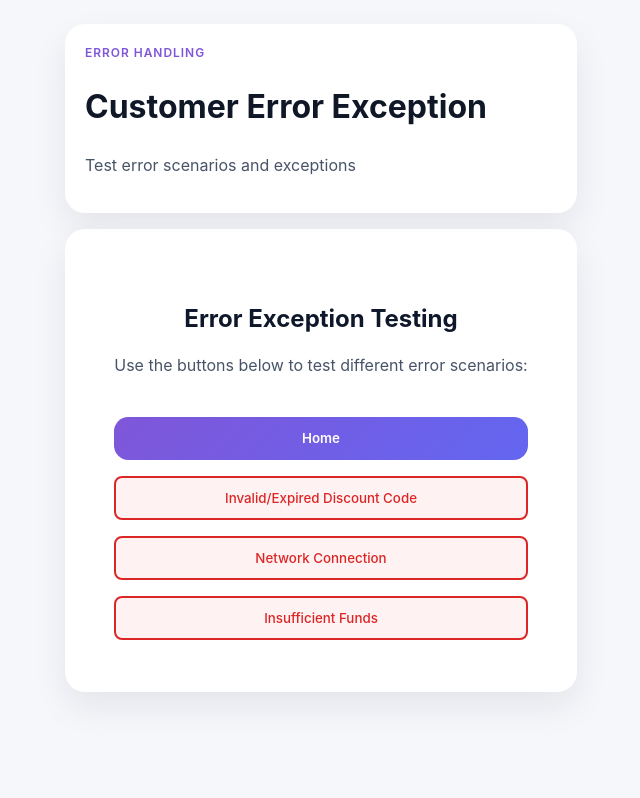
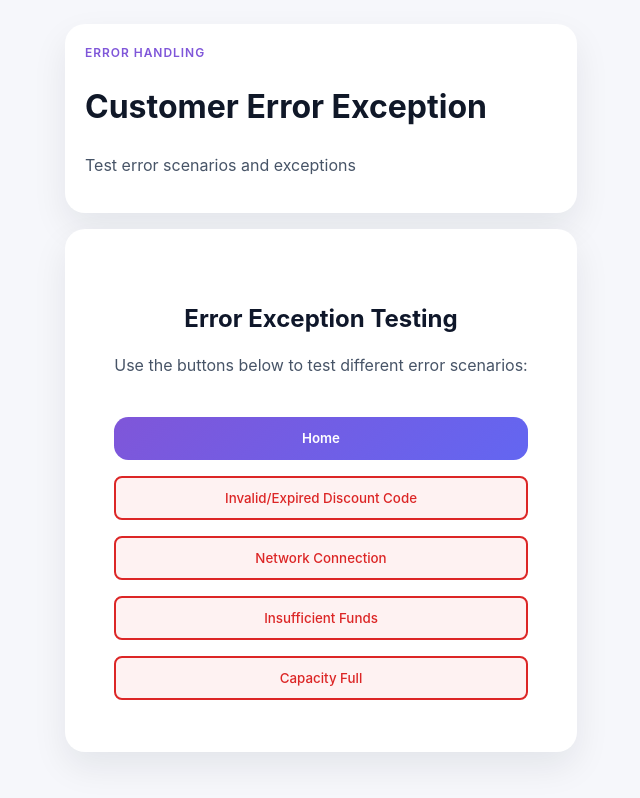
Before and after one commit to Path-yang/IS2102-group-project, a React (Vite) app in the folder laundrydash-app/: page /error-customer in a window 1280 px wide. Shown: the whole page, without its empty margins (319-959 px from the left). Built offline with nearby package versions, Linux system fonts and the light colour scheme.

Commit message:
Add capacity full error modal to ErrorCustomer page

```diff
--- a/laundrydash-app/src/pages/ErrorCustomer.tsx
+++ b/laundrydash-app/src/pages/ErrorCustomer.tsx
@@ -6,6 +6,7 @@ const ErrorCustomer = () => {
   const [showErrorModal, setShowErrorModal] = useState(false);
   const [showNetworkModal, setShowNetworkModal] = useState(false);
   const [showFundsModal, setShowFundsModal] = useState(false);
+  const [showCapacityModal, setShowCapacityModal] = useState(false);
 
   const handleShowDiscountError = () => {
     setShowErrorModal(true);
@@ -17,6 +18,10 @@ const ErrorCustomer = () => {
 
   const handleShowFundsError = () => {
     setShowFundsModal(true);
+  };
+
+  const handleShowCapacityError = () => {
+    setShowCapacityModal(true);
   };
 
   const handleGoHome = () => {
@@ -71,6 +76,14 @@ const ErrorCustomer = () => {
               onClick={handleShowFundsError}
             >
               Insufficient Funds
+            </button>
+
+            <button
+              type="button"
+              className="secondary-action full error-trigger"
+              onClick={handleShowCapacityError}
+            >
+              Capacity Full
             </button>
           </div>
         </div>
@@ -147,6 +160,30 @@ const ErrorCustomer = () => {
           </div>
         </div>
       )}
+
+      {/* Capacity Full Modal */}
+      {showCapacityModal && (
+        <div className="modal-overlay" onClick={() => setShowCapacityModal(false)}>
+          <div className="modal-content error-modal" onClick={(e) => e.stopPropagation()}>
+            <div className="modal-header error-header">
+              <span className="error-icon">📦</span>
+              <h2>Capacity Full at Laundry Partner</h2>
+            </div>
+            <div className="modal-body">
+              <p>We're currently at full capacity. Please try placing your order at a different time or select another laundry partner.</p>
+            </div>
+            <div className="modal-footer">
+              <button
+                type="button"
+                className="primary-action full"
+                onClick={() => setShowCapacityModal(false)}
+              >
+                Close
+              </button>
+            </div>
+          </div>
+        </div>
+      )}
     </main>
   );
 };
```
